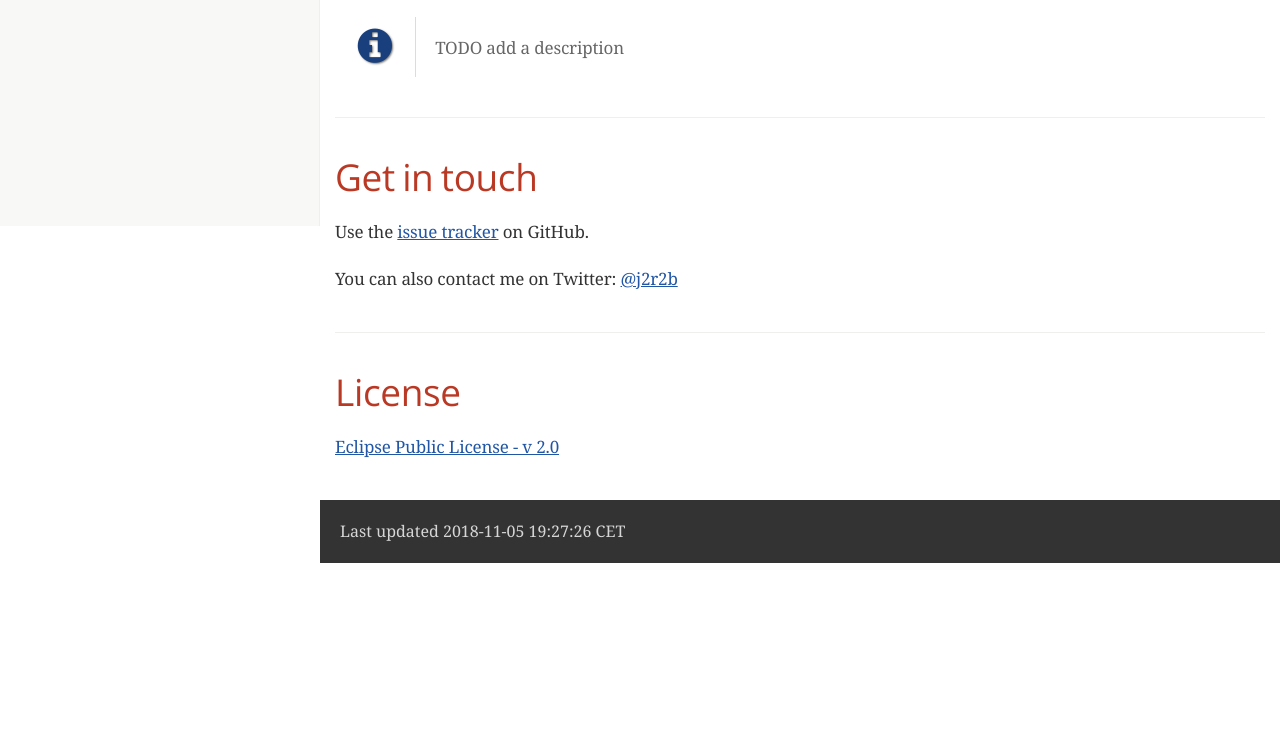
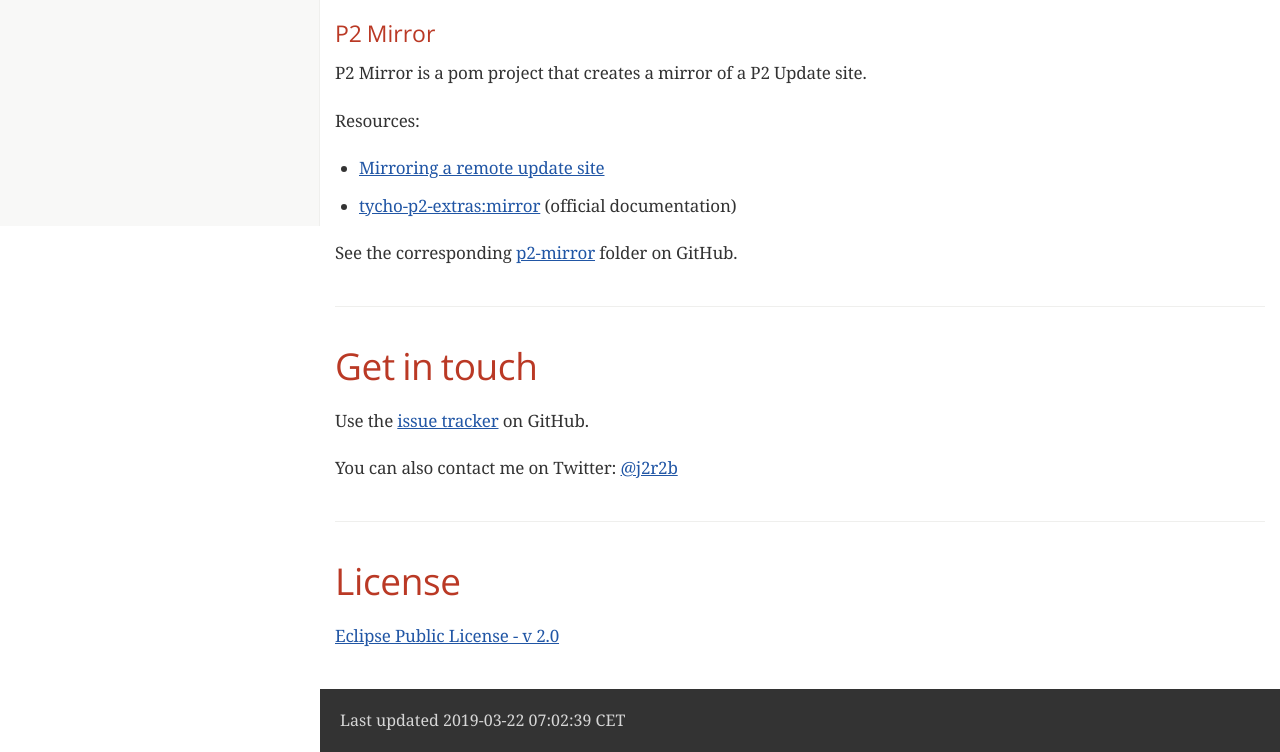
Before and after one commit to jmini/tycho-experiments, a plain HTML site: page index.html in a window 1280 px wide. Shown: the part 574-1326 px from the top of the page. Before the commit the page ends 1137 px from the top, so only its background shows below. Drawn offline with nearby package versions, Linux system fonts and the light colour scheme; a web font is replaced by a local one.

Commit message:
Update the 'gh-pages' branch.

```diff
--- a/index.html
+++ b/index.html
@@ -521,7 +521,11 @@
 <div id="toctitle">Table of Contents</div>
 <ul class="sectlevel1">
 <li><a href="#urls">URLs</a></li>
-<li><a href="#description">Description</a></li>
+<li><a href="#description">Description</a>
+<ul class="sectlevel3">
+<li><a href="#p2-mirror">P2 Mirror</a></li>
+</ul>
+</li>
 <li><a href="#get-in-touch">Get in touch</a></li>
 <li><a href="#license">License</a></li>
 </ul>
@@ -564,17 +568,27 @@
 <div class="paragraph">
 <p>This repository contains some experiments made with Maven and Eclipse Tycho.</p>
 </div>
-<div class="admonitionblock note">
-<table>
-<tr>
-<td class="icon">
-<i class="fa icon-note" title="Note"></i>
-</td>
-<td class="content">
-TODO add a description
-</td>
-</tr>
-</table>
+<div class="sect3">
+<h4 id="p2-mirror"><a class="anchor" href="#p2-mirror"></a>P2 Mirror</h4>
+<div class="paragraph">
+<p>P2 Mirror is a pom project that creates a mirror of a P2 Update site.</p>
+</div>
+<div class="paragraph">
+<p>Resources:</p>
+</div>
+<div class="ulist">
+<ul>
+<li>
+<p><a href="https://www.vogella.com/tutorials/EclipseTycho/article.html#mirroring-a-remote-update-site">Mirroring a remote update site</a></p>
+</li>
+<li>
+<p><a href="https://www.eclipse.org/tycho/sitedocs-extras/tycho-p2-extras-plugin/mirror-mojo.html">tycho-p2-extras:mirror</a> (official documentation)</p>
+</li>
+</ul>
+</div>
+<div class="paragraph">
+<p>See the corresponding <a href="https://github.com/jmini/tycho-experiments/tree/master/p2-mirror">p2-mirror</a> folder on GitHub.</p>
+</div>
 </div>
 </div>
 </div>
@@ -600,7 +614,7 @@
 </div>
 <div id="footer">
 <div id="footer-text">
-Last updated 2018-11-05 19:27:26 CET
+Last updated 2019-03-22 07:02:39 CET
 </div>
 </div>
 </body>
```
